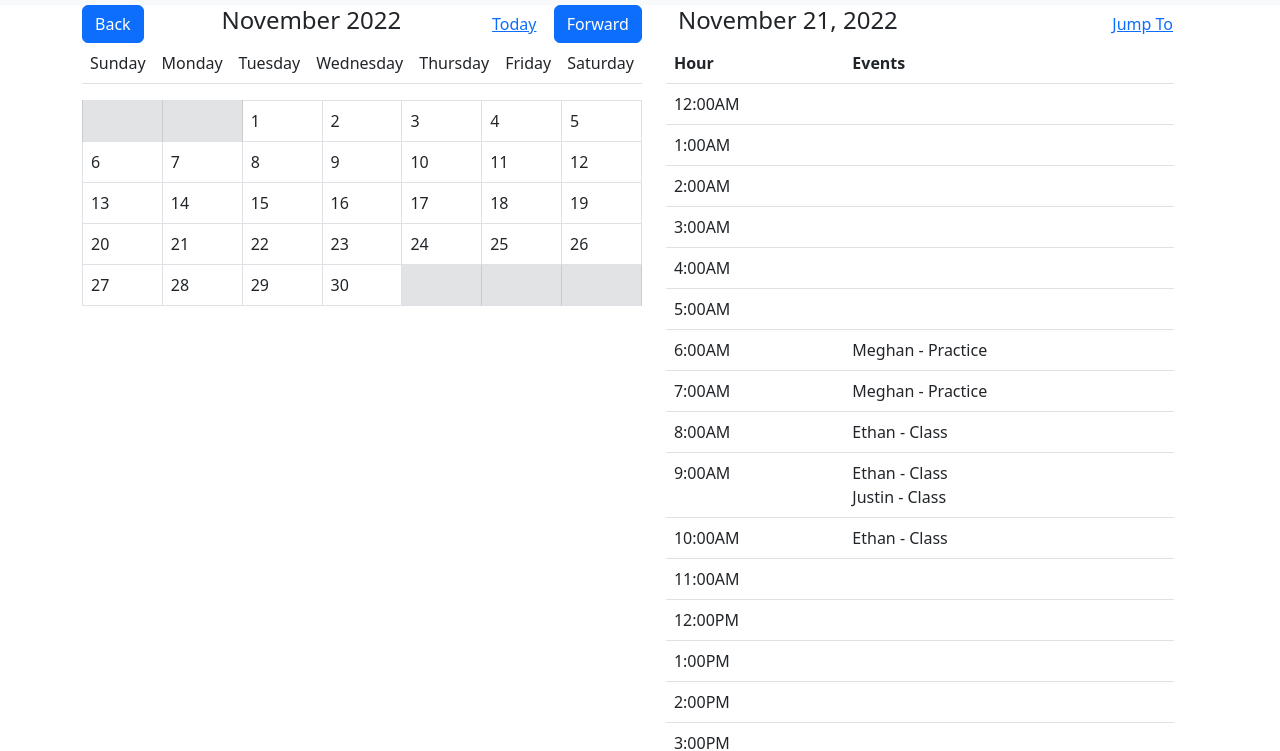
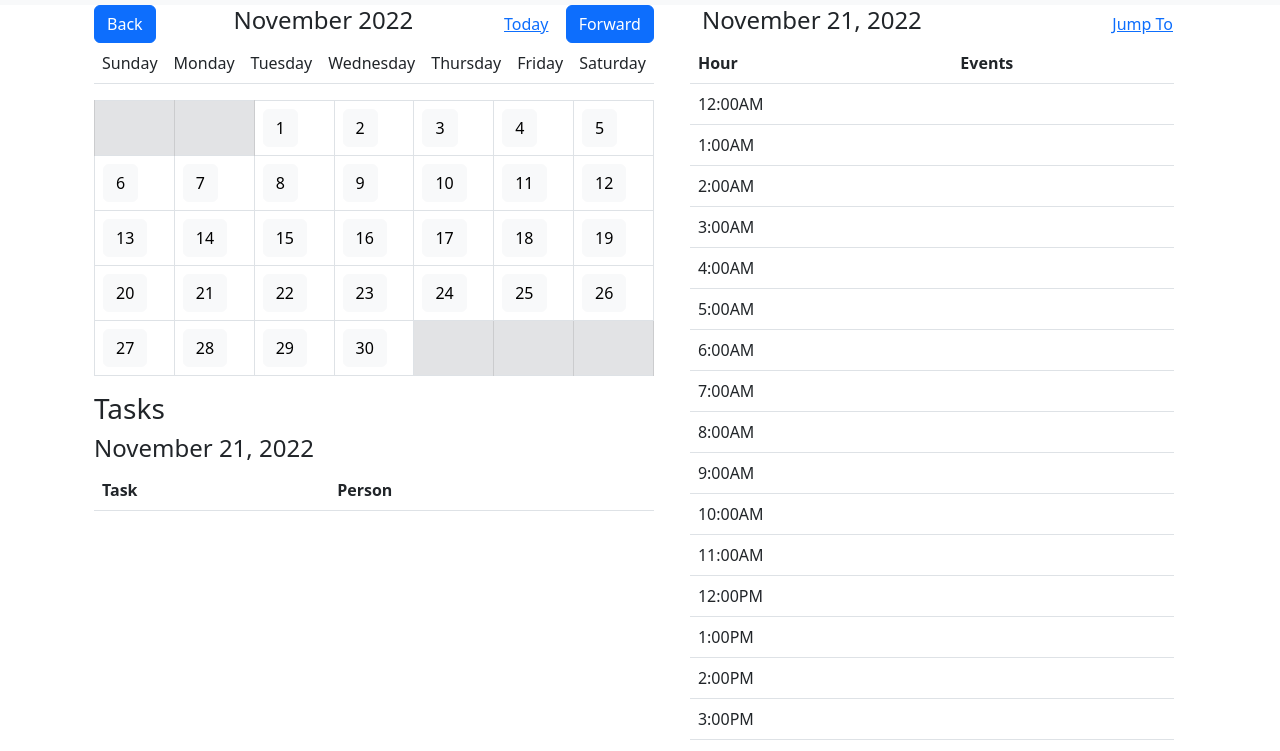
Before and after one commit to justinprez/goodhousemate, a plain HTML site: page tabs/calendar.html in a window 1280 px wide. Shown: the part 51-802 px from the top of the page. Drawn offline with Linux system fonts and the light colour scheme.

Commit message:
Moved event and task data to JSON files

```diff
--- /dev/null
+++ b/calendarEvents.json
@@ -0,0 +1,14 @@
+[
+	{
+		"name": "Class",
+		"person": "Ethan",
+		"date": "2022-11-05",
+		"times": [6,7,8]
+	},
+	{
+		"name": "Event 2",
+		"person": "Justin",
+		"date": "2022-11-05",
+		"times": [8,9]
+	}
+]
--- a/scripts/calendar.js
+++ b/scripts/calendar.js
@@ -1,39 +1,13 @@
 const monthNames = ["January", "Febuary", "March", "April", "May", "June", "July", "August", "September", "October", "November", "December"];
 const dayNames = ["Sunday", "Monday", "Tuesday", "Wednesday", "Thursday", "Friday", "Saturday"];
-const dayEvents = [
-	"",
-	"",
-	"",
-	"",
-	"",
-	"",
-	"<p>Meghan - Practice</p>",
-	"<p>Meghan - Practice</p>",
-	"<p style=>Ethan - Class</p>",
-	"<p>Ethan - Class</p><p>Justin - Class</p>",
-	"<p>Ethan - Class</p>",
-	"",
-	"",
-	"",
-	"",
-	"",
-	"",
-	"",
-	"",
-	"",
-	"",
-	"",
-	"",
-	"",
-	""
-];
+const eventsLocation = "../calendarEvents.json";
+const tasksLocation = "../tasksEvents.json";
 
 let currMonth = new Date().getMonth();
 let currYear = new Date().getFullYear();
 let workingMonth = currMonth;
 let workingYear = currYear;
 let selectedDate = {year:currYear, month:currMonth, day:new Date().getDate() }
-console.log(selectedDate);
 
 function getDaysInMonth(year,month) {
 	month += 1;
@@ -44,7 +18,6 @@ function getDaysInMonth(year,month) {
 		month = 11;
 		yearh -= 1;
   }
-
   return new Date(year,month,0).getDate();
 }
 
@@ -61,13 +34,20 @@ function buildCalendar() {
 			if (dayNum <= 0 || dayNum > numDays) {
 				result += '<td class="table-secondary"></td>';
 			} else {
-				result += "<td>" + dayNum + "</td>";
+				result += "<td><button type='button' class='btn btn-light' onClick='selectNewDay(" + "workingYear, workingMonth, " + dayNum + ")'>" + dayNum + "</button></td>";
 			}
 		}
 		result += "</tr>";
 	}
 	result += "</tbody>";
 	element.innerHTML = result;
+}
+
+function selectNewDay(year,month,day) {
+  selectedDate.year = year;
+  selectedDate.month = month;
+  selectedDate.day = day;
+  init();
 }
 
 function buildDateDisp() {
@@ -81,18 +61,34 @@ function buildBreakdownHeader() {
 }
 
 function buildBreakdownContent() {
+  fetch(eventsLocation).then((response) => response.json()).then((data) => {
     let element = document.getElementById("dayBreakdownContent");
     let contents = "";
+    console.log(data[0].times);
     for (let i = 0; i < 24; i++) {
       contents += "<tr>";
       let dispNum = (12+i)%12;
       dispNum = dispNum == 0 ? 12 : dispNum;
       let dispSuffix = (12/i) > 1 ? "AM" : "PM";
       contents += "<td>" + dispNum + ":00" + dispSuffix + "</td>"
-		contents += "<td colspan='2'>" + dayEvents[i] + "</td>"
+      if (i < data.length) {
+        let dateInfo = String(data[i].date).split("-");
+        if (dateEqualsSelected(dateInfo) && data[i].times.includes(i)) {
+          contents += "<td colspan='2'>" + data[i].name + "</td>"
+        } else {
+          contents += "<td colspan='2'></td>";
+        }
+      } else {
+        contents += "<td colspan='2'></td>";
+      }
       contents += "</tr>"
     }
     element.innerHTML = contents;
+  });
+}
+
+function parseEvents(year, month) {
+
 }
 
 function handleUpdate(val) {
@@ -104,14 +100,51 @@ function handleUpdate(val) {
 		workingMonth = 0;
 		workingYear += 1;
 	}
-	buildDateDisp();
-	buildCalendar();
+	init();
 }
 
 function returnHome() {
 	workingMonth = currMonth;
 	workingYear = currYear;
 
+  selectedDate.year = currYear;
+  selectedDate.month = currMonth;
+  selectedDate.day = new Date().getDate();
+
+	init();
+}
+
+function buildTasksHeader() {
+  let element = document.getElementById("tasksHeaderDate");
+  element.innerHTML = monthNames[selectedDate.month] + " " + selectedDate.day + ", " + selectedDate.year;
+}
+
+function buildTasksBody() {
+  fetch(tasksLocation).then((response) => response.json()).then((data) => {
+    let element = document.getElementById("tasksBody");
+    let contents = "";
+    for (let i = 0; i < data.length; i++) {
+      let dateInfo = String(data[i].date).split("-");
+      if (dateEqualsSelected(dateInfo)) {
+        contents += "<tr>";
+        contents += "<td>" + data[i]["chore-description"] + "</td>";
+        contents += "<td>" + data[i].person + "</td>";
+        contents += "</tr>";
+      }
+    }
+    element.innerHTML = contents;
+  });
+}
+
+function dateEqualsSelected(d) {
+  return d[0] == selectedDate.year && d[1] == selectedDate.month+1 && d[2] == selectedDate.day;
+}
+
+function init() {
   buildDateDisp();
   buildCalendar();
+  buildBreakdownHeader();
+  buildBreakdownContent();
+  buildTasksHeader();
+  buildTasksBody();
 }
--- a/tabs/calendar.html
+++ b/tabs/calendar.html
@@ -47,6 +47,7 @@
     <div class="container">
       <div class="row">
         <div class="col">
+          <div class="container">
             <!-- Calendar view -->
             <div class="row align-items-center"> <!-- Calendar Header -->
               <div class="col-md-auto">
@@ -79,9 +80,22 @@
                 </table>
               </div>
             </div>
+            <!-- Tasks breakdown -->
+            <div class="row">
+              <div class="col">
+                <h3>Tasks</h3>
+                <h4 id="tasksHeaderDate"></h4>
+                <table class="table">
+                  <thead>
+                    <th>Task</th>
+                    <th>Person</th>
+                  </thead>
+                  <tbody id="tasksBody"></tbody>
+                </table>
               </div>
-
-
+            </div>
+          </div>
+        </div>
 
         <div class="col">
           <!-- Daily Breakdown -->
@@ -116,10 +130,7 @@
   </body>
 
   <script type="text/javascript">
-    buildDateDisp();
-    buildCalendar();
-    buildBreakdownHeader();
-    buildBreakdownContent();
+    init();
   </script>
 
 </html>
--- /dev/null
+++ b/tasksEvents.json
@@ -0,0 +1,16 @@
+[
+	{
+		"chore-description": "description",
+		"priority": "!!",
+		"room": "string",
+		"person": "string",
+		"date": "2022-11-05"
+	},
+	{
+		"chore-description": "description 2",
+		"priority": "!",
+		"room": "string 2",
+		"person": "string 2",
+		"date": "2022-11-05"
+	}
+]
```
Lines whose indentation alone changed are shown as unchanged.
